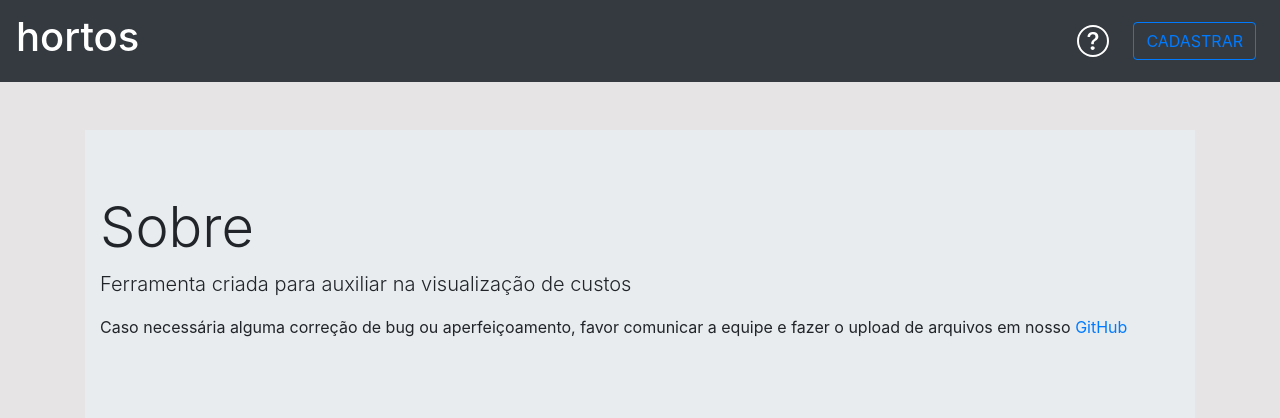
After one commit to JoseGabrielm/hortosPHP, a PHP site: page /ajuda.php in a window 1280 px wide. The commit adds this page. Shown: the top 418 px of the page. Run offline with PHP 8.4, Linux system fonts and the light colour scheme.

Commit message:
incluido
Botão: sobre
Correção de margens e posições

```diff
--- /dev/null
+++ b/hortosPHP/ajuda.php
@@ -0,0 +1,31 @@
+<?php include('include/header.php');?>
+
+
+
+<div class="container">
+
+<div class="jumbotron jumbotron-fluid">
+  <div class="container">
+    <h1 class="display-4">Sobre</h1>
+    <p class="lead">Ferramenta criada para auxiliar na visualização de custos</p>
+    <p>Caso necessária alguma correção de bug ou aperfeiçoamento,
+        favor comunicar a equipe e fazer o upload de arquivos em nosso
+        <a href="https://github.com/JoseGabrielm/hortosPHP/tree/master/hortosPHP">GitHub</a></p>
+  </div>
+</div>
+
+
+
+
+
+</div>
+
+
+
+
+
+
+
+
+
+<?php include('include/footer.php');?>
--- a/hortosPHP/include/footer.php
+++ b/hortosPHP/include/footer.php
@@ -1,3 +1,7 @@
+
+
+</body>
+
 <script src="include/Javascript.js"></script>
 
 
--- a/hortosPHP/include/header.php
+++ b/hortosPHP/include/header.php
@@ -28,18 +28,15 @@
           <h1>hortos</h1>
         </a>
 
+<div class="form-inline">
 
-        <a href="ajuda.php">
-          <button class="btn mr-3">
-            <svg width="2em" height="2em" viewBox="0 0 16 16" class="bi bi-question-circle" fill="white" xmlns="http://www.w3.org/2000/svg">
-              <path fill-rule="evenodd" d="M8 15A7 7 0 1 0 8 1a7 7 0 0 0 0 14zm0 1A8 8 0 1 0 8 0a8 8 0 0 0 0 16z" />
-              <path d="M5.255 5.786a.237.237 0 0 0 .241.247h.825c.138 0 .248-.113.266-.25.09-.656.54-1.134 1.342-1.134.686 0 1.314.343 1.314 1.168 0 .635-.374.927-.965 1.371-.673.489-1.206 1.06-1.168 1.987l.003.217a.25.25 0 0 0 .25.246h.811a.25.25 0 0 0 .25-.25v-.105c0-.718.273-.927 1.01-1.486.609-.463 1.244-.977 1.244-2.056 0-1.511-1.276-2.241-2.673-2.241-1.267 0-2.655.59-2.75 2.286zm1.557 5.763c0 .533.425.927 1.01.927.609 0 1.028-.394 1.028-.927 0-.552-.42-.94-1.029-.94-.584 0-1.009.388-1.009.94z" />
-            </svg>
+          <a href="../ajuda.php"><img src="../include/img/question.svg" alt="" width="32" height="32" title="Ajuda" class="mr-sm-4"></a>
 
-          </button>
 
+        <a href="cadastro.php">
+          <button class="btn btn-outline-primary  mr-sm-2 ">CADASTRAR</button>
         </a>
-
+</div>
       </nav>
     </div>
     </div>
```
Also changed, not shown: hortosPHP/index.php (+13 -16 lines), hortosPHP/include/img/question.svg.
